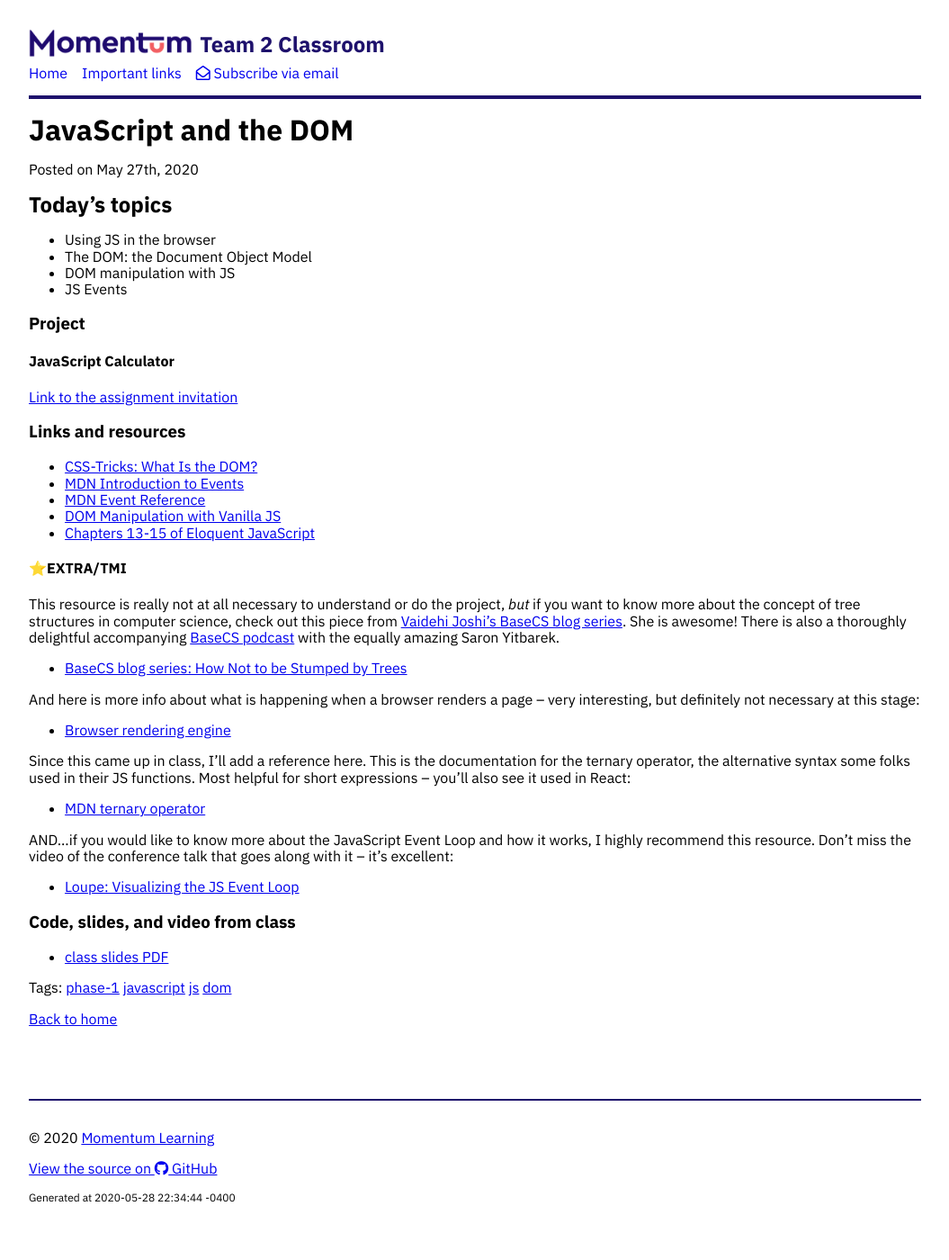
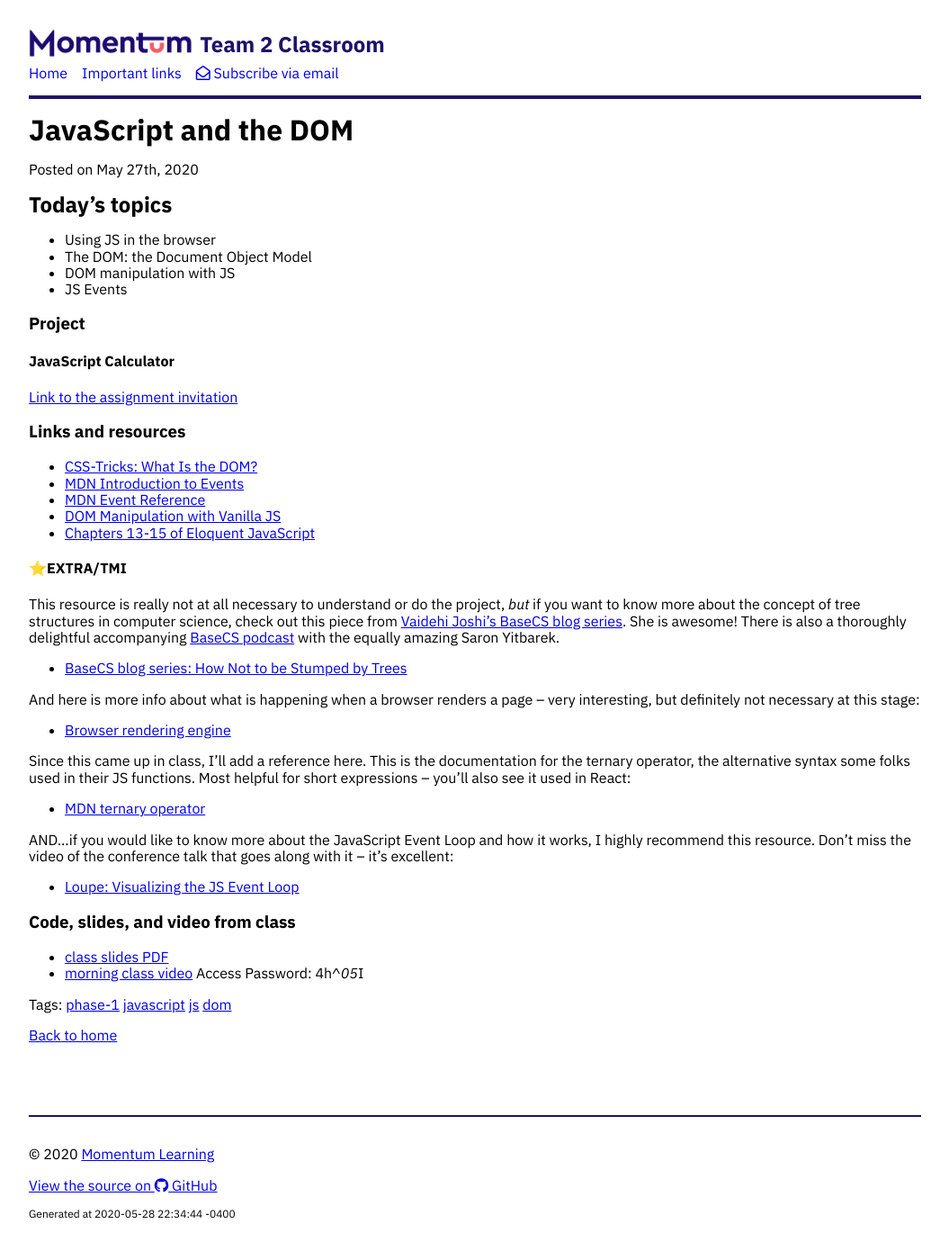
Before and after one commit to momentum-team-3/momentum-team-3.github.io, a Jekyll site: the page built from _posts/2020-05-27-js-dom.md, in a window 1280 px wide. Shown: the whole page at 90% size, without its empty margins (112-1167 px from the left). Built offline with Jekyll 4.4.1, drawn with Linux system fonts in a browser that asks for light colours; nearby versions of some CDN libraries.

Commit message:
Add class video

```diff
--- a/_posts/2020-05-27-js-dom.md
+++ b/_posts/2020-05-27-js-dom.md
@@ -42,3 +42,4 @@ AND...if you would like to know more about the JavaScript Event Loop and how it
 ### Code, slides, and video from class
 
 - [class slides PDF](/slide-decks/js-dom.pdf)
+- [morning class video](https://us02web.zoom.us/rec/share/691ZMKnX8XhLSaf361D1BPYAA4P4aaa80SZK-qZfn0qKAArKLuviRA7QGAIC_OeO) Access Password: 4h^*05*I
```
